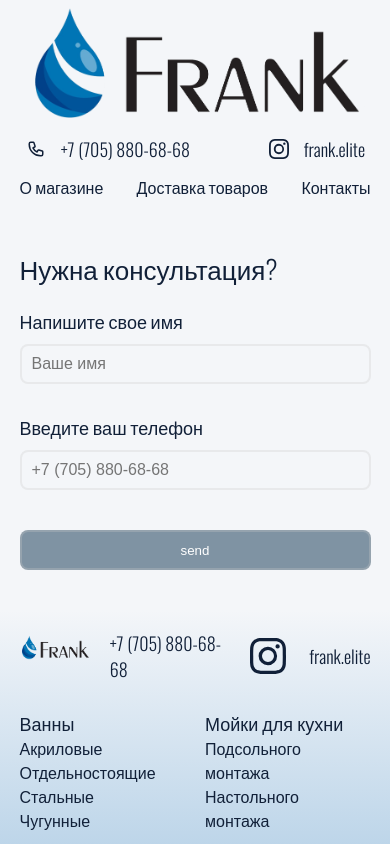
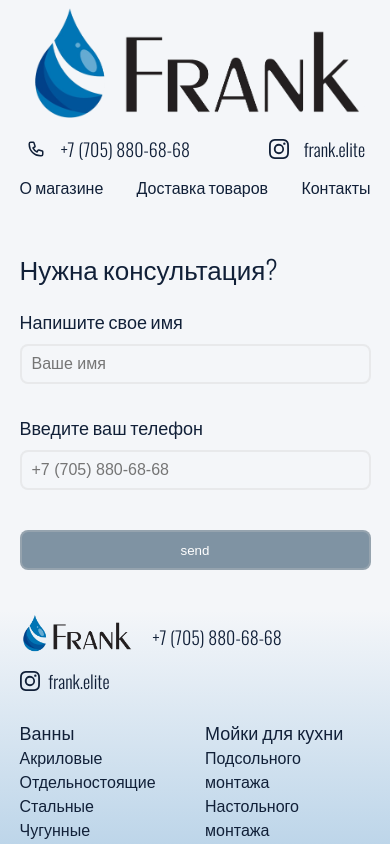
Before and after one commit to tussupov02/online-shop-Frank-2.0, a React (Create React App) app in the folder frontend/: page /products in a window 390 px wide. Shown: the top 844 px of the page. Built offline with nearby package versions, Linux system fonts and the light colour scheme.

Commit message:
footer edit

```diff
--- a/frontend/src/Components/Footer/Footer.css
+++ b/frontend/src/Components/Footer/Footer.css
@@ -64,22 +64,28 @@
 @media (max-width:700px) {
     .footer{
         height: 1000px;
+        justify-content: start;
     }
     .footer_left{
         width: 100%;
         display: flex;
         align-items: center;
-        gap: 20px;
+        flex-wrap:wrap;
+        column-gap: 20px;
+        row-gap: 0px;
         padding-bottom: 20px;
     }
     .footer_left img{
-        width: 20%;
+       min-width: 113px;
     }
     .footer_center{
         width: 100%;
     }
+    .footer_left svg{
+        width: 20px;
+    }
     .footer_left h4{
-        margin-top: 20px;
+        margin-top: 10px;
         font-size: 18px;
         color: #112038;
         text-decoration: none;
@@ -88,12 +94,12 @@
     }
     .footer_left_inst{
         font-weight: 300;
-        margin-top: 20px;
+        margin-top: 10px;
         font-size: 18px;
         display: flex;
         justify-content: space-between;
         align-items: center;
-        width: 130px;
+        width: 90px;
         color: #112038;
         text-decoration: none;
         list-style-type: none;
--- a/frontend/src/Components/Products/Products.js
+++ b/frontend/src/Components/Products/Products.js
@@ -18,8 +18,8 @@
   //валидация для имени
   const nameMandler = (e) => {
     setName(e.target.value);
-    const re = /^([а-я]{1}[а-яё]{2,23}|[a-z]{1}[a-z]{2,23})$/;
-    if (!re.test(String(e.target.value).toLowerCase())) {
+    // const re = /^([а-я]{1}[а-яё]{2,23}|[a-z]{1}[a-z]{2,23})$/;
+    if (name.length<1) {
       setNameError("Некоректное имя");
     } else {
       setNameError("");
```
